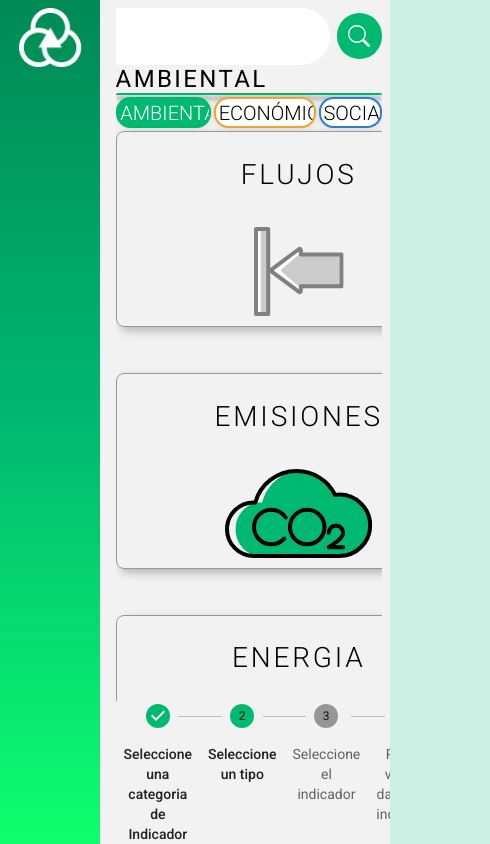
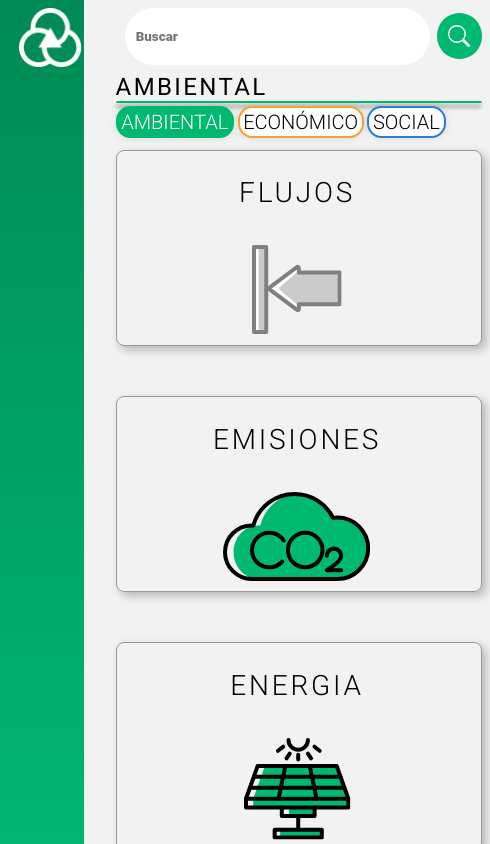
Before and after one commit to CircularIA/seleccionar-indicador, a React (Vite) app: page / in a window 390 px wide. Both pictures are taken after a click on the element 300 px from the left and 260 px from the top of the page. Shown: the top 844 px of the page, 490 px wide, since content can reach past the window. Built offline with nearby package versions, Linux system fonts and the light colour scheme.

Commit message:
add grid responsive

```diff
--- a/src/App.jsx
+++ b/src/App.jsx
@@ -8,7 +8,7 @@ import NavBar from './pages/global/navbar'
 import Footer from './pages/global/footer'
 import { Datos } from './context/context';
 //MUI
-import { CssBaseline, ThemeProvider } from "@mui/material";
+import { CssBaseline, Grid, ThemeProvider } from "@mui/material";
 import { ColorModeContext, useMode } from "./theme";
 function App() {
   const [theme, colorMode] = useMode();
@@ -19,10 +19,28 @@ function App() {
         <Datos>
           <div className='app'>
             <NavBar></NavBar>
-            <div className="content">
+            <Grid
+              container
+              padding='2% 2% 0% 4%'
+              spacing={2}
+              sx = {{
+                background: '#F2F2F2',
+                minHeight: '100vh',
+              }}
+            >
+              <Grid
+                item xs={12}
+              >
+                <Main></Main>
+              </Grid>
+              <Grid item xs={12}>
+                <Footer></Footer>
+              </Grid>
+            </Grid>
+            {/* <div className="content">
               <Main></Main>
               <Footer></Footer>
-            </div>
+            </div> */}
           </div>
         </Datos>
       </ThemeProvider>
--- a/src/pages/seleccionador/main.jsx
+++ b/src/pages/seleccionador/main.jsx
@@ -46,21 +46,18 @@ function Main() {
     }
 
     if (currentView == 0) {
-        return(
-            <Box
-                height='85%'
-            >
+        return (
             <Grid
                 container
-                    direction="column"
                 paddingTop='6%'
-                    flexGrow='1'
+                spacing={4}
             >
                 <Grid
                     item
                     xs={12}
                     sm={12}
-                        md={6}
+                    md={12}
+                    lg={12}
                 >
                     <Typography variant="h2" component="h2">
                         ¿QUE TIPO DE INDICADOR QUIERES CONOCER?
@@ -70,80 +67,83 @@ function Main() {
                     item
                     xs={12}
                     sm={12}
-                        md={6}
+                    md={12}
+                    lg={12}
                 >
                     <Grid
                         container
                         direction='row'
                         justifyContent='flex-start'
-                            alignItems='center'
-                            paddingTop='2%'
-                            gap='2%'
+                        spacing={4}
                     >
                         {datos.map((indicador, index) => {
-                                return <Grid item key={index}>
-                                    <Indicador  descripcion={indicador.descripcion}
+                            return <Grid
+                                item
+                                xs={12}
+                                sm={6}
+                                md={4}
+                                lg={4}
+                                key={index}>
+                                <Indicador descripcion={indicador.descripcion}
                                     imagen={indicador.imagen}
                                     titulo={indicador.titulo} >
                                 </Indicador>
                             </Grid>
                         })}
                     </Grid>
-                        {/* <Box
-                            sx={{
-                                display: 'flex',
-                                flexDirection: 'row',
-                                flexWrap: 'wrap',
-                                alignContent: 'flex-start',
-                                gap: '2%',
-                                marginTop: '2%',
-                            }}
-                        >
-                        </Box> */}
-
                 </Grid>
             </Grid>
-            </Box>)
+        )
     } else if (currentView == 1) {
         return (
-            <Box
-                sx={{
-                    display: 'flex',
-                    flexDirection: 'column',
-                    justifyContent: 'flex-start',
-                    alignItems: 'flex-start',
-                    alignContent: 'flex-start',
-                    overflow: 'scroll'
-                }}
+            <Grid
+                container
+                spacing={1}
+            >
+                <Grid
+                    item
+                    xs={12}
                 >
                     <Box
-                    sx={{
-                        alignSelf: 'flex-end',
-                    }}
+                        display='flex'
+                        alignContent='center'
+                        justifyContent='flex-end'
                     >
                         <Search></Search>
                     </Box>
-                <Box
-                    sx = {{
-                        width: '100%',
-                    }}
+                </Grid>
+                <Grid
+                    item
+                    xs={12}
+
                 >
                     <Seleccionado></Seleccionado>
-                </Box>
-                <Box
-                    sx={{
-                        display: 'flex',
-                        flexDirection: 'row',
-                        flexWrap: 'wrap',
-                        alignContent: 'flex-start',
-                        gap: '2%',
-                    }}
+                </Grid>
+                <Grid
+                    item
+                    xs={12}
+                >
+                    <Grid
+                        container
+                        direction='row'
+                        justifyContent='flex-start'
+                        spacing={4}
                     >
                         {tiposAmbiental.map((indicador, index) => {
-                        return <Indicador key={index} nombre={indicador.nombre} descripcion={indicador.descripcion} imagen={indicador.imagen} ></Indicador>
+                        return <Grid
+                                item
+                                xs={12}
+                                sm={6}
+                                md={4}
+                                lg={4}
+                                key={index}
+                                >
+                                <Indicador  nombre={indicador.nombre} descripcion={indicador.descripcion} imagen={indicador.imagen} ></Indicador>
+                            </Grid>
                     })}
-                </Box>
-            </Box>
+                    </Grid>
+                </Grid>
+            </Grid>
         )
     } else if (currentView == 2) {
         return (
@@ -164,7 +164,7 @@ function Main() {
                     <Search></Search>
                 </Box>
                 <Box
-                    sx = {{
+                    sx={{
                         width: '100%',
                     }}
                 >
```
Lines whose indentation alone changed are shown as unchanged.
